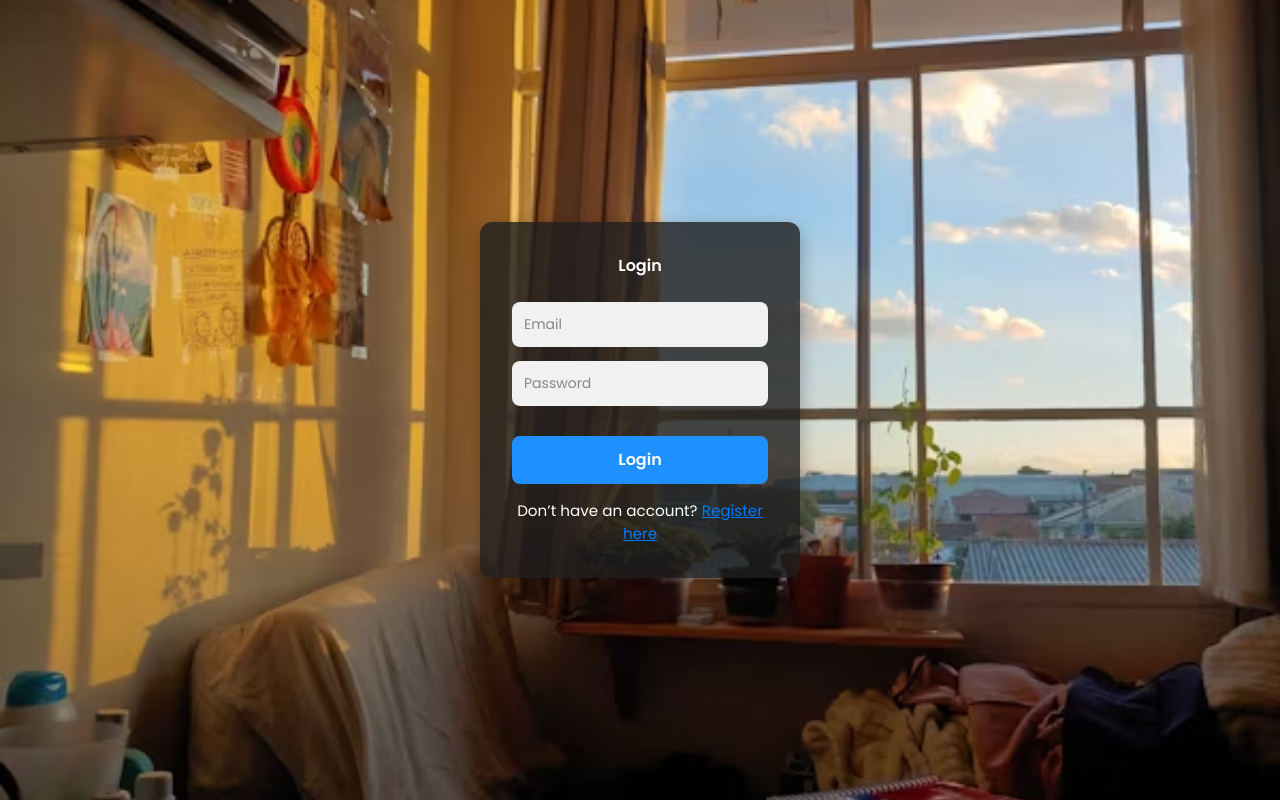
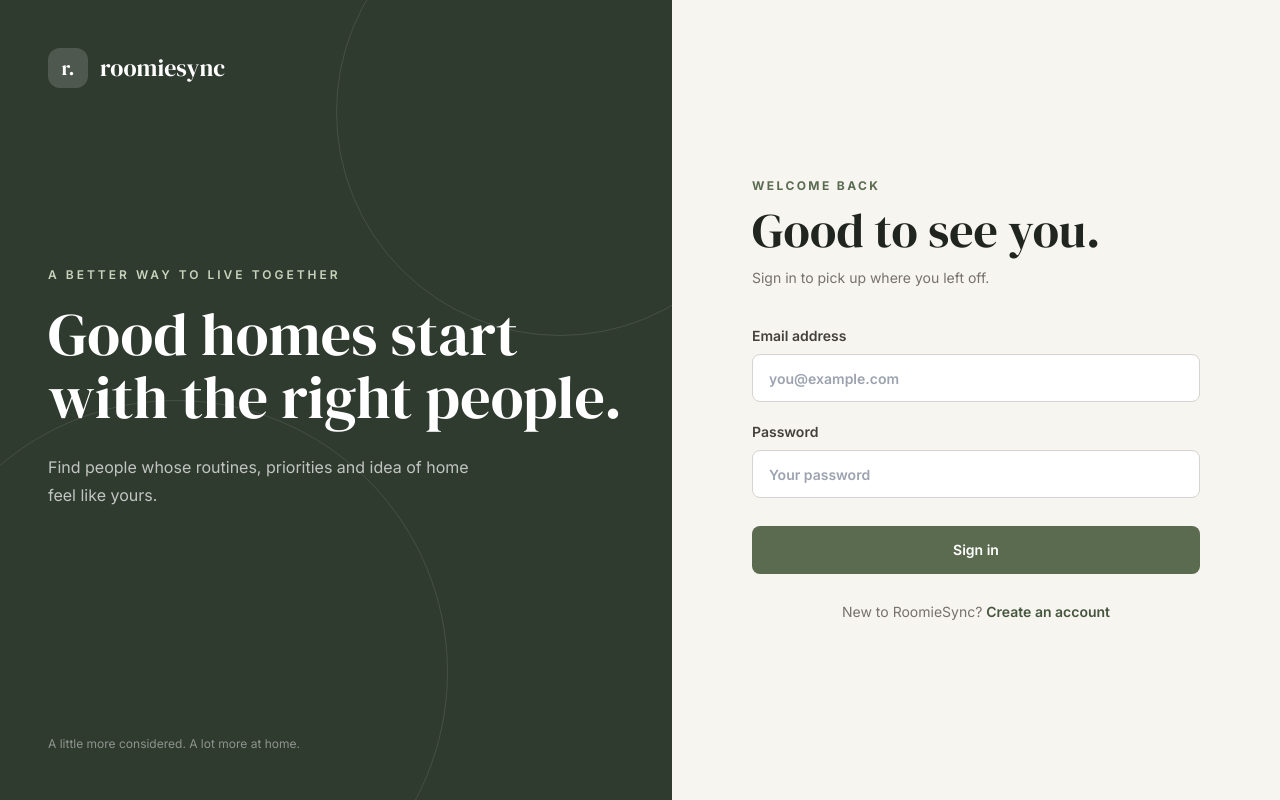
Before and after one commit to deepshiii07/RoomieSync, a React (Vite) app in the folder roommate-frontend/: page /login in a window 1280 px wide. Built offline with nearby package versions, Linux system fonts and the light colour scheme; no server answers.

Commit message:
Build polished Tailwind-based RoomieSync interface

```diff
--- a/roommate-frontend/src/pages/login.jsx
+++ b/roommate-frontend/src/pages/login.jsx
@@ -1,81 +1,42 @@
 import React, { useState } from "react";
 import axios from "axios";
 import API_BASE_URL from "../api";
-import { useNavigate } from "react-router-dom";
-import "./Login.css"; // import CSS file
+import { useNavigate, Link } from "react-router-dom";
 
-const Login = () => {
+export default function Login() {
   const navigate = useNavigate();
+  const [formData, setFormData] = useState({ email: "", password: "" });
+  const [message, setMessage] = useState("");
+  const [busy, setBusy] = useState(false);
 
-  const [formData, setFormData] = useState({
-    email: "",
-    password: "",
-  });
-
-  const [message, setMessage] = useState("");
-
-  const handleChange = (e) => {
-    setFormData({ ...formData, [e.target.name]: e.target.value });
+  const submit = async (event) => {
+    event.preventDefault(); setBusy(true); setMessage("");
+    try {
+      const response = await axios.post(`${API_BASE_URL}/api/users/login`, formData);
+      localStorage.setItem("userId", response.data.id);
+      navigate("/dashboard");
+    } catch {
+      setMessage("Those details didn't match an account. Try again.");
+    } finally { setBusy(false); }
   };
 
-  const handleSubmit = async (e) => {
-    e.preventDefault();
-    try {
-      const res = await axios.post(
-        `${API_BASE_URL}/api/users/login`,
-        formData
-      );
-      localStorage.setItem("userId", res.data.id);
-      setMessage("Login successful! ✅ Redirecting...");
-      setTimeout(() => navigate("/dashboard"), 1500);
-    } catch (err) {
-      console.error("Error:", err);
-      setMessage("Login failed ❌. Check credentials");
-    }
-  };
-
-  return (
-    <div className="login-page">
-      <form className="login-form" onSubmit={handleSubmit}>
-        <h2>Login</h2>
-
-        <input
-          type="email"
-          name="email"
-          placeholder="Email"
-          value={formData.email}
-          onChange={handleChange}
-          required
-        />
-
-        <input
-          type="password"
-          name="password"
-          placeholder="Password"
-          value={formData.password}
-          onChange={handleChange}
-          required
-        />
-
-        <button type="submit" className="login-button">
-          Login
-        </button>
-
-        <p className="register-link">
-          Don’t have an account?{" "}
-          <span onClick={() => navigate("/register")} className="register-here">
-            Register here
-          </span>
-        </p>
-
-        {message && (
-          <p className={`message ${message.includes("success") ? "success" : "error"}`}>
-            {message}
-          </p>
-        )}
+  return <main className="grid min-h-screen bg-paper lg:grid-cols-[1.05fr_.95fr]">
+    <section className="relative hidden overflow-hidden bg-[#303b30] p-12 text-white lg:flex lg:flex-col lg:justify-between">
+      <div className="absolute -right-28 -top-28 h-[28rem] w-[28rem] rounded-full border border-white/10"/><div className="absolute -bottom-36 -left-24 h-[34rem] w-[34rem] rounded-full border border-white/10"/>
+      <Link to="/register" className="relative z-10 flex items-center gap-3 text-white no-underline"><span className="grid h-10 w-10 place-items-center rounded-xl bg-white/15 font-display text-xl">r.</span><span className="font-display text-2xl">roomiesync</span></Link>
+      <div className="relative z-10 max-w-xl pb-12"><p className="mb-5 text-xs font-semibold uppercase tracking-[.25em] text-[#c8d3bc]">A better way to live together</p><h1 className="font-display text-6xl leading-[1.05]">Good homes start with the right people.</h1><p className="mt-6 max-w-md text-base leading-7 text-white/70">Find people whose routines, priorities and idea of home feel like yours.</p></div>
+      <p className="relative z-10 text-xs text-white/45">A little more considered. A lot more at home.</p>
+    </section>
+    <section className="flex items-center justify-center px-6 py-14">
+      <form onSubmit={submit} className="w-full max-w-md">
+        <Link to="/register" className="mb-12 inline-flex items-center gap-2 font-display text-2xl text-ink no-underline lg:hidden"><span className="grid h-9 w-9 place-items-center rounded-xl bg-sage-600 text-white">r.</span> roomiesync</Link>
+        <p className="text-xs font-bold uppercase tracking-[.2em] text-sage-600">Welcome back</p><h2 className="mt-3 font-display text-5xl text-ink">Good to see you.</h2><p className="mt-3 text-sm leading-6 text-stone-500">Sign in to pick up where you left off.</p>
+        <label className="mt-9 block text-sm font-semibold text-stone-700">Email address<input type="email" autoComplete="email" required value={formData.email} onChange={e=>setFormData({...formData,email:e.target.value})} className="mt-2 h-12 w-full rounded-lg border border-stone-300 bg-white px-4 outline-none transition focus:border-sage-600 focus:ring-4 focus:ring-sage-100" placeholder="you@example.com"/></label>
+        <label className="mt-5 block text-sm font-semibold text-stone-700">Password<input type="password" autoComplete="current-password" required value={formData.password} onChange={e=>setFormData({...formData,password:e.target.value})} className="mt-2 h-12 w-full rounded-lg border border-stone-300 bg-white px-4 outline-none transition focus:border-sage-600 focus:ring-4 focus:ring-sage-100" placeholder="Your password"/></label>
+        <button disabled={busy} className="mt-7 flex h-12 w-full items-center justify-center rounded-lg bg-sage-600 text-sm font-semibold text-white transition hover:bg-sage-700 disabled:opacity-60">{busy ? "Signing in…" : "Sign in"}</button>
+        {message && <p role="alert" className="mt-4 rounded-lg bg-red-50 px-4 py-3 text-sm text-red-700">{message}</p>}
+        <p className="mt-7 text-center text-sm text-stone-500">New to RoomieSync? <Link to="/register" className="font-semibold text-sage-700 hover:underline">Create an account</Link></p>
       </form>
-    </div>
-  );
-};
-
-export default Login;
+    </section>
+  </main>;
+}
```
